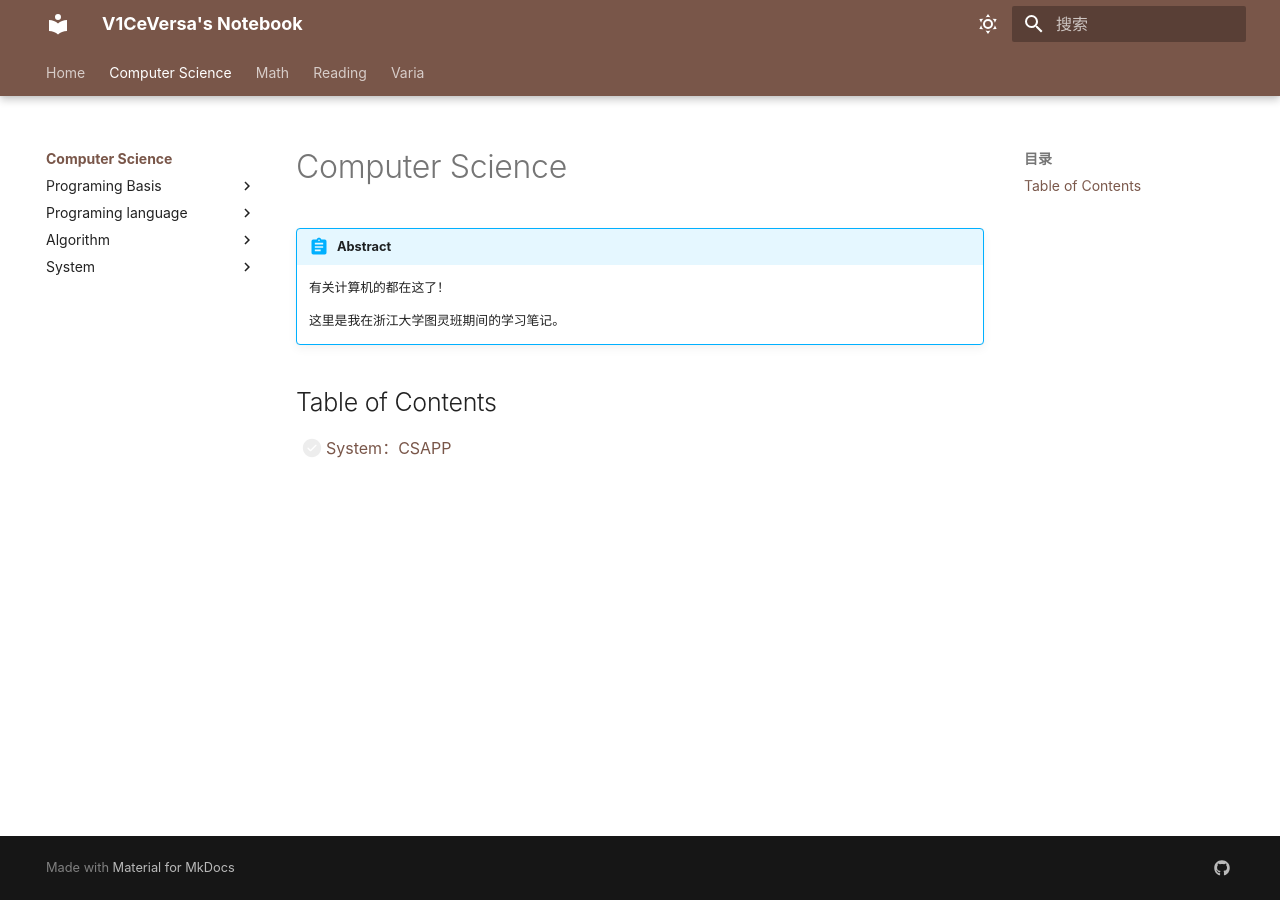
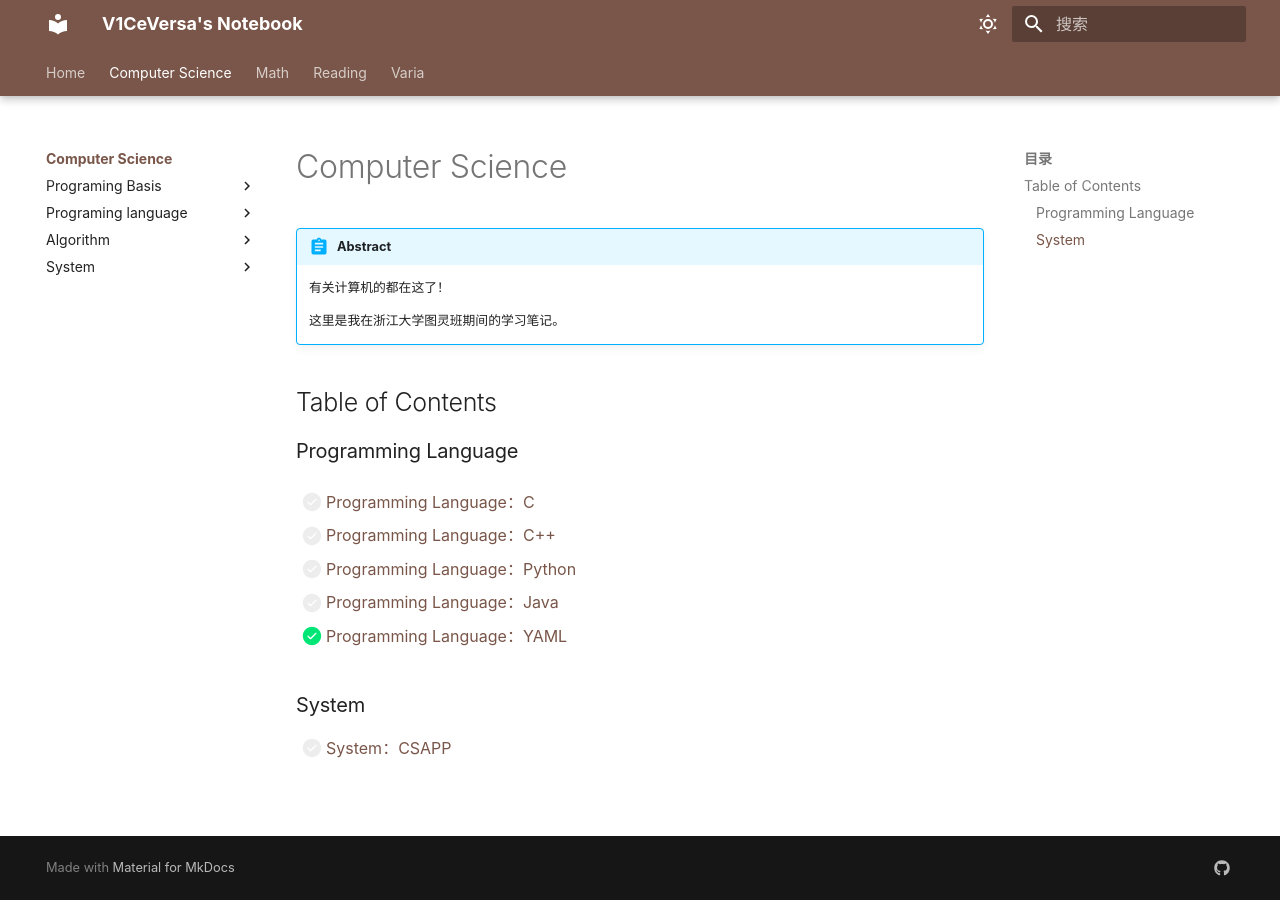
Before and after one commit to V1CeVersaa/V1CeVersaa.github.io, an MkDocs documentation site: the page built from docs/Computer Science/index.md, in a window 1280 px wide. Built offline with MkDocs 1.6.1 and Material for MkDocs 9.7.7, drawn with Linux system fonts in a browser that asks for light colours; nearby versions of some CDN libraries; some web fonts are replaced; comment, search, counter and statistics services are not loaded; a style sheet for code colours, icons or effects is not loaded.

Commit message:
update: 240225

```diff
--- a/docs/Computer Science/index.md
+++ b/docs/Computer Science/index.md
@@ -7,4 +7,18 @@
 
 ## Table of Contents
 
+### Programming Language
+
+- [ ] [Programming Language：C](./Programming%20Language/EVERYTHING%20begins%20with%20C.md)
+
+- [ ] [Programming Language：C++](./Programming%20Language/C++.md)
+
+- [ ] [Programming Language：Python](./Programming%20Language/Python%20saves%20the%20world.md)
+
+- [ ] [Programming Language：Java](./Programming%20Language/Java.md)
+
+- [x] [Programming Language：YAML](./Programming%20Language/YAML.md)
+
+### System
+
 - [ ] [System：CSAPP](./System/CSAPP.md)
```
